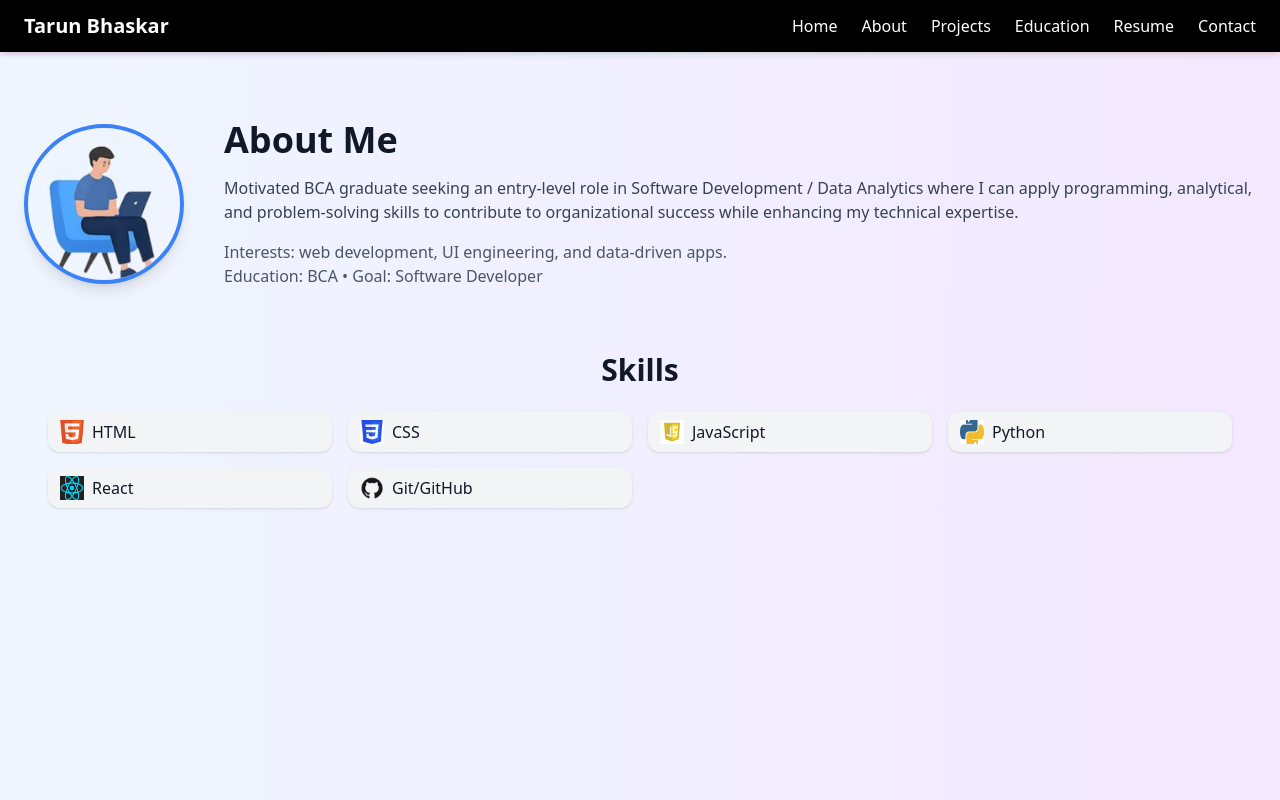
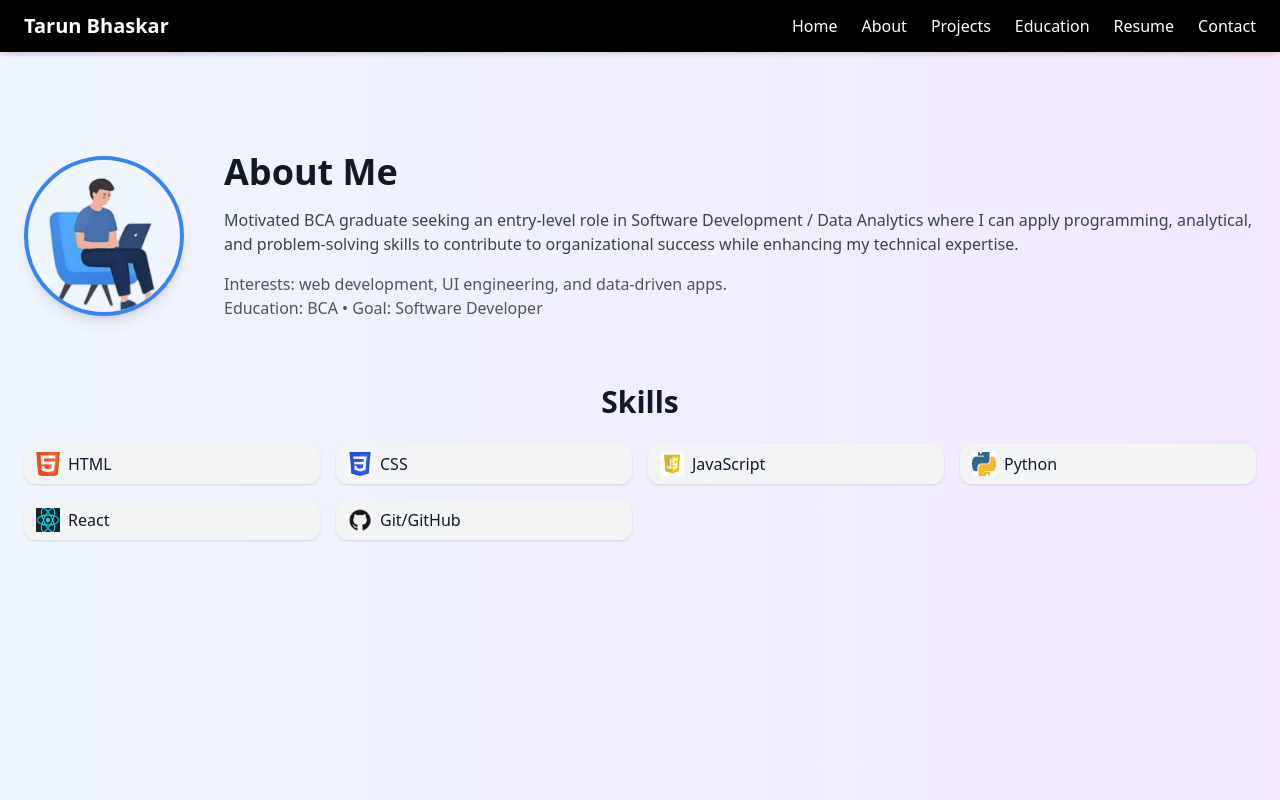
Before and after one commit to Tarunbhaskar199/TARUN-PORTFOLIO, a React (Vite) app: page /about in a window 1280 px wide. Shown: the top 800 px of the page. Built offline with nearby package versions, Linux system fonts and the light colour scheme.

Commit message:
Home.jsx

```diff
--- a/src/pages/About.jsx
+++ b/src/pages/About.jsx
@@ -1,10 +1,7 @@
-import Section from '../components/Section'
-
 export default function About() {
   return (
-<section className="min-h-screen bg-gradient-to-r from-blue-50 to-purple-100 py-16 px-6">
+    <section className="min-h-screen bg-gradient-to-r from-blue-50 to-purple-100 pt-24 px-6">
       <div className="container mx-auto flex flex-col md:flex-row items-center gap-10">
-
         {/* Profile Photo */}
         <div className="w-40 h-40 rounded-full overflow-hidden border-4 border-blue-500 shadow-lg">
           <img src="/skills.png" alt="Profile" className="object-cover w-full h-full" />
@@ -15,7 +12,6 @@ return (
           <h2 className="text-4xl font-bold mb-4">About Me</h2>
           <p className="text-gray-700 mb-4">
             Motivated BCA graduate seeking an entry-level role in Software Development / Data Analytics where I can apply programming, analytical, and problem-solving skills to contribute to organizational success while enhancing my technical expertise.
-
           </p>
           <p className="text-gray-600">
             Interests: web development, UI engineering, and data-driven apps.
@@ -26,8 +22,8 @@ return (
         </div>
       </div>
 
-    <div className="min-h-screen bg-gradient-to-r from-blue-50 to-purple-100 py-16 px-6">
-  <div className="container mx-auto">
+      {/* Skills Section */}
+      <div className="mt-16">
         <h2 className="text-3xl font-bold mb-6 text-center">Skills</h2>
         <ul className="grid grid-cols-2 sm:grid-cols-3 md:grid-cols-4 gap-4">
           <li className="flex items-center px-3 py-2 rounded-xl bg-gray-100 shadow">
@@ -50,7 +46,6 @@ return (
           </li>
         </ul>
       </div>
-</div>
     </section>
   );
 }
--- a/src/pages/Home.jsx
+++ b/src/pages/Home.jsx
@@ -2,7 +2,7 @@ import Section from '../components/Section'
 
 export default function Home() {
   return (
-    <section className="min-h-screen flex items-center justify-center bg-gradient-to-r from-purple-100 via-blue-50 to-pink-100">
+    <section className="h-screen px-6 flex items-center justify-center bg-gradient-to-r from-purple-100 via-blue-50 to-pink-100">
   <div className="bg-gradient-to-r from-blue-50 to-pink-100 max-w-4xl w-full bg-white/80 backdrop-blur-lg rounded-2xl shadow-xl p-10 flex flex-col md:flex-row items-center gap-10">
 
     {/* Left Text Section */}
```
Lines whose indentation alone changed are shown as unchanged.
